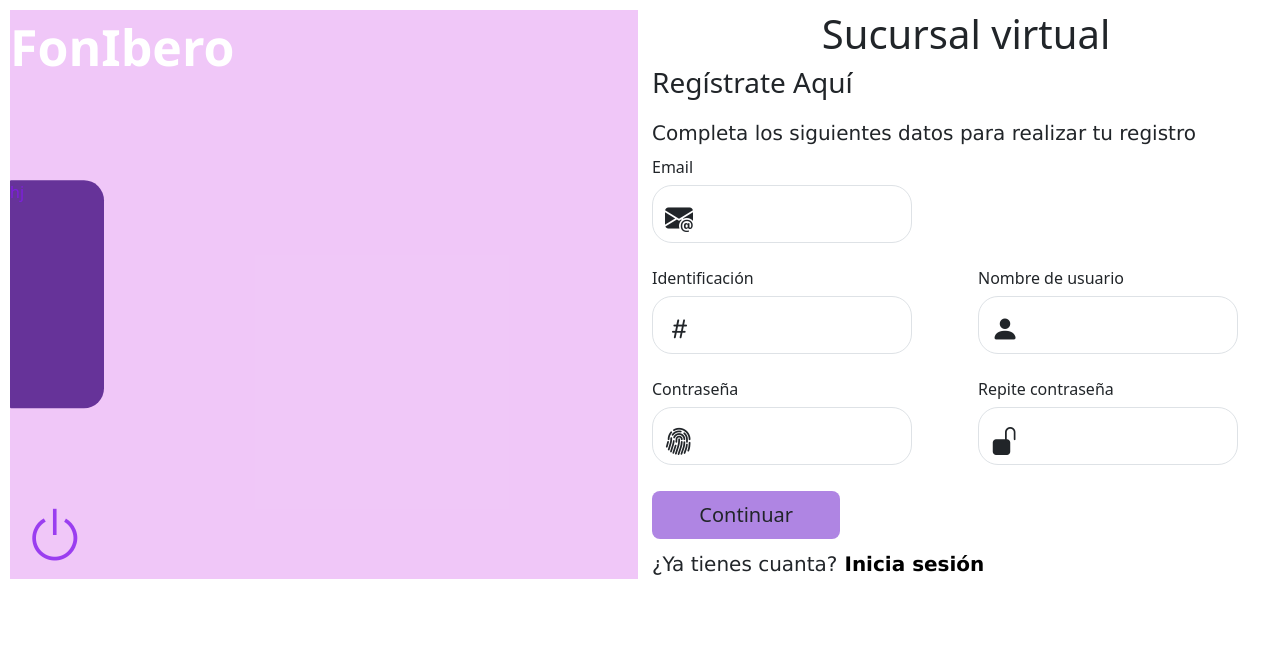
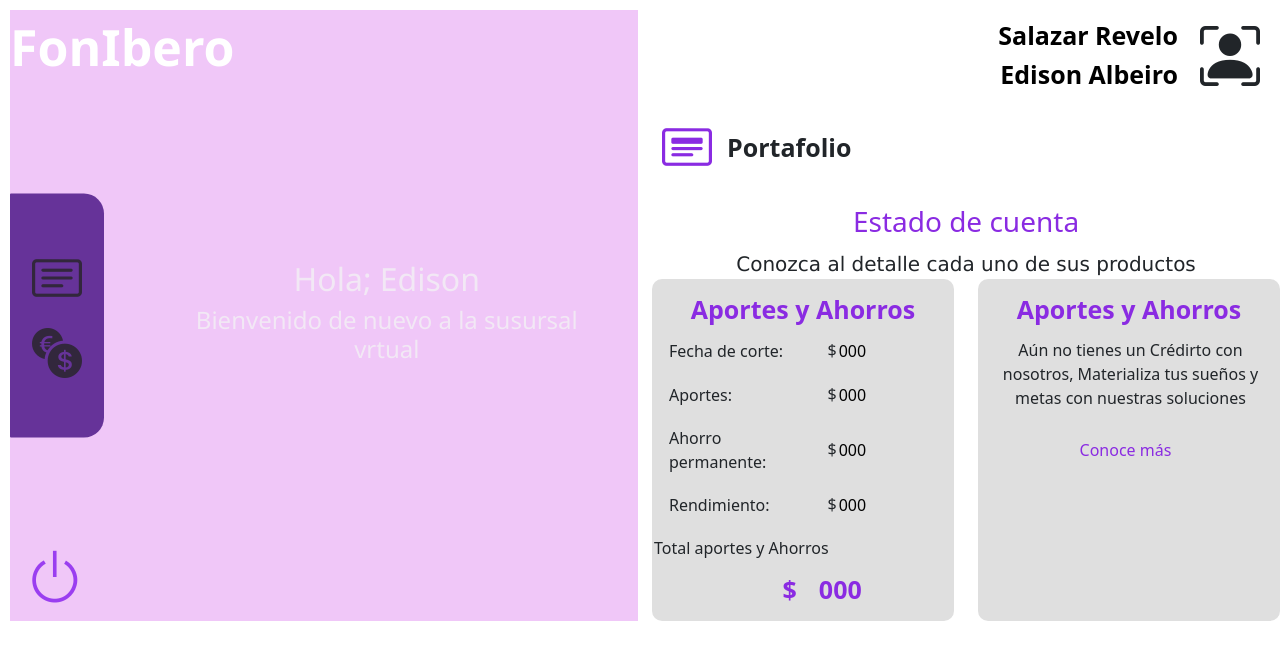
Before and after one commit to edalsare/fondo-empleados, a Next.js app: page /myhome in a window 1280 px wide. Shown: the top 660 px of the page. Built offline with nearby package versions, Linux system fonts and the light colour scheme.

Commit message:
terminando pagina myhome

```diff
--- a/src/app/componets/layout.tsx
+++ b/src/app/componets/layout.tsx
@@ -13,9 +13,9 @@ export default function RootLayout({
           <Header />
         </div>
         {children}
-        <div>
-          <Footer />
-        </div>
+      </div>
+      <div>
+        <Footer/>
       </div>
     </div>
   );
--- a/src/app/css/login.css
+++ b/src/app/css/login.css
@@ -1,5 +1,7 @@
 .container-login {
   margin-top: 10px;
+  margin-left: 0px;
+  width: auto;
 }
 .figure {
   margin-left: 10px;
--- a/src/app/globals.css
+++ b/src/app/globals.css
@@ -16,3 +16,7 @@
   display:flex;
   flex-direction: column;
 }
+
+.Footer{
+  width: 100%;
+}
--- a/src/app/myhome/myhome.css
+++ b/src/app/myhome/myhome.css
@@ -21,6 +21,7 @@
   color: rgba(132, 27, 237, 0.797);
 }
 .baner-myhome{
+  display: flex;
   border-radius: 1px 20px 20px 1px;
   width: 15%;
   height: 40%;
@@ -29,5 +30,112 @@
   transform: translate(-0%, -100%);;
   position: absolute;
   z-index: 1;
-    color: rgba(132, 27, 237, 0.797);
+  color: rgba(37, 36, 37, 0.797);
+  align-items: center;
+  justify-content: center;
+  flex-direction: column;
 }
+
+.bi-baner{
+  font-size: 50px;
+}
+.texto-myhome{
+  display: flex;
+  width: 70%;
+  height: 40%;
+  top: 70%;
+  left: 25%;
+  z-index: 1;
+  transform: translate(0%, -100%);
+  position: relative;
+  color: rgba(242, 240, 244, 0.797);
+  align-items: center;
+  justify-content: center;
+  flex-direction: column;
+  text-align: center;
+  font-family: 'Segoe UI', Tahoma, Geneva, Verdana, sans-serif;
+  font-weight: bolder
+  ;
+
+}
+
+.nombre-usr{
+  display: flex;
+  flex-direction: column;
+}
+
+.right-text{
+  display: flex;
+  justify-content:end;
+  align-items: center;
+}
+
+.input-name{
+  font-size: 25px;
+  font-family:'Lucida Grande',;
+  font-weight: bolder;
+  border: 0px;
+  text-align: end;
+
+}
+
+.input-name:focus{
+  border: 0px;
+  outline: none;
+}
+
+.bi-foto{
+  font-size: 60px;
+  margin-right: 20px;
+  margin-left: 20px;
+}
+
+.t-p{
+  text-align: left;
+  margin-left: 5px;
+}
+
+.t-portafolio{
+  display: flex;
+  align-items: center;
+  justify-items: center;
+}
+
+.t-c{
+  color: blueviolet;
+  margin: 10px;
+}
+
+.col-b{
+  display: flex;
+  width: auto;
+  height: 100%;
+  flex-direction: column;
+  padding: 2px;
+  border-radius: 10px;
+  background-color: rgba(21, 19, 19, 0.135);
+}
+.t-ac{
+  display: flex;
+  margin-left: 10px;
+}
+
+.input-ac{
+  width: 100%;
+  border: 0px;
+  background-color: rgba(243, 236, 236, 0);
+}
+
+.input-ac:focus{
+  border: 0px;
+  outline: none;
+}
+
+.row-ac{
+  margin-left: 1%;
+  margin-bottom: 6%;
+}
+
+.left-text{
+  text-align: left;
+}
--- a/src/app/myhome/page.tsx
+++ b/src/app/myhome/page.tsx
@@ -10,119 +10,102 @@ const MyHome = () => {
         <div className="col-img col">
           <div className="figure myhome-con">
             <div>
-            <Link className="icon-myhome bi bi-power" href="/"></Link>
+              <Link className="icon-myhome bi bi-power" href="/"></Link>
             </div>
             <div>
-            <div className="title-myhome">FonIbero</div>
+              <div className="title-myhome">FonIbero</div>
             </div>
             <div className="baner-myhome">
-                hj
+              <i className="bi bi-card-text bi-baner"></i>
+              <i className="bi bi-currency-exchange bi-baner"></i>
+            </div>
+            <div className="texto-myhome">
+              <h2 className="">Hola; Edison</h2>
+              <h4>Bienvenido de nuevo a la susursal vrtual</h4>
             </div>
           </div>
         </div>
         <div className="col">
           <div className="datos-login">
-            <div className="center-text">
-              <h1>Sucursal virtual</h1>
+            <div className="right-text">
+              <div className="nombre-usr">
+                <input
+                  type="text"
+                  className="input-name"
+                  defaultValue={"Salazar Revelo"}
+                  id="lastname-loged"
+                  readOnly
+                />
+                <input
+                  type="text"
+                  className="input-name"
+                  defaultValue={"Edison Albeiro"}
+                  id="name-loged"
+                  readOnly
+                />
+              </div>
+              <i className="bi bi-person-bounding-box bi-foto"></i>
+            </div>
+            <div className="t-portafolio">
+              <i className="bi bi-card-heading t-c bi-baner"></i>
+              <div className="input-name t-p ">Portafolio</div>
             </div>
             <div>
-              <h3 className="text-login">Regístrate Aquí</h3>
+              <h3 className="text-center t-c inpu-name">Estado de cuenta</h3>
             </div>
-            <div className="m-element t-zize">
-              Completa los siguientes datos para realizar tu registro
-            </div>
-            <div className="m-element">
-                <h6>Email</h6>
-              <div className="form-floating mb-3">
-                <input
-                  type="email"
-                  className="l-input form-control"
-                  id="floatingInput"
-                  placeholder="name@example.com"
-                />
-                <label form="floatingInput">
-                  <h3 className="bi bi-envelope-at-fill"></h3>
-                </label>
-              </div>
+            <div className="text-center t-zize">
+              Conozca al detalle cada uno de sus productos
             </div>
             <div className="row">
               <div className="col-6">
-                <div className="m-element">
-                  <h6>Identificación</h6>
-                  <div className="form-floating mb-3">
-                    <input
-                      type="text"
-                      className="l-input form-control"
-                      id="floatingInput"
-                      placeholder="identifiacion"
-                    />
-                    <label form="floatingInput">
-                      <h3 className="bi bi-hash"></h3>
-                    </label>
+                <div className="col-b">
+                  <div className="text-center input-name t-c">
+                    Aportes y Ahorros
                   </div>
+                  <div className="row t-portafolio row-ac">
+                    <div className="col"> Fecha de corte: </div>
+                    <div className="col t-ac">
+                      <label>$</label>
+                      <input type="text" className="input-ac" defaultValue={"000"} readOnly/>
+                    </div>
+                  </div>
+                  <div className="row t-portafolio row-ac">
+                    <div className="col"> Aportes: </div>
+                    <div className="col t-ac">
+                      <label>$</label>
+                      <input type="text" className="input-ac"  defaultValue={"000"} readOnly/>
+                    </div>
+                  </div>
+                  <div className="row t-portafolio row-ac">
+                    <div className="col"> Ahorro permanente: </div>
+                    <div className="col t-ac">
+                      <label>$</label>
+                      <input type="text" className="input-ac" defaultValue={"000"} readOnly/>
+                    </div>
+                  </div>
+                  <div className="row t-portafolio row-ac">
+                    <div className="col"> Rendimiento: </div>
+                    <div className="col t-ac">
+                      <label>$</label>
+                      <input type="text" className="input-ac" defaultValue={"000"} readOnly/>
+                    </div>
+                  </div>
+                  <div >Total aportes y Ahorros</div>
+                  <div className="t-ac">
+                    <label className="right-text input-ac t-c input-name" htmlFor="">$</label>
+                    <input type="text" className=" left-text input-ac t-c input-name " defaultValue={"000"} readOnly/>
+                   </div>
+                  </div>
+              </div>
+              <div className="col-6">
+              <div className="col-b">
+                <div className="text-center input-name t-c">
+                    Aportes y Ahorros
+                </div>
+                <div className="text-center row-ac">Aún no tienes un Crédirto con nosotros, Materializa tus sueños y metas con nuestras soluciones</div>
+                <div className="text-center t-c row-ac">Conoce más</div>
                 </div>
               </div>
-              <div className="col-6">
-                <div className="m-element">
-                <h6>Nombre de usuario</h6>
-                  <div className="form-floating mb-3">
-                    <input
-                      type="text"
-                      className="l-input form-control"
-                      id="floatingInput"
-                      placeholder="usuario"
-                    />
-                    <label form="floatingInput">
-                      <h3 className="bi bi-person-fill"></h3>
-                    </label>
-                  </div>
-                </div>
-              </div>
-              <div className="col-6">
-                <div className="m-element">
-                <h6>Contraseña</h6>
-                  <div className="form-floating mb-3">
-                    <input
-                      type="password"
-                      className="l-input form-control"
-                      id="floatingInput"
-                      placeholder="pasword"
-                    />
-                    <label form="floatingInput">
-                      <h3 className="bi bi-fingerprint"></h3>
-                    </label>
-                  </div>
-                </div>
-              </div>
-              <div className="col-6">
-                <div className="m-element">
-                <h6>Repite contraseña</h6>
-                  <div className="form-floating mb-3">
-                    <input
-                      type="password"
-                      className="l-input form-control"
-                      id="floatingInput"
-                      placeholder="password"
-                    />
-                    <label form="floatingInput">
-                      <h3 className="bi bi-unlock-fill"></h3>
-                    </label>
-                  </div>
-                </div>
-              </div>
-            </div>
-
-            <div className="m-element">
-              <button type="button" className="btn btn-login btn-lg">
-                Continuar
-              </button>
-            </div>
-            <div className="m-element t-zize">
-              ¿Ya tienes cuanta?
-              <Link className="a-login" href="/login">
-                {" "}
-                Inicia sesión
-              </Link>
             </div>
           </div>
         </div>
--- a/src/app/page.tsx
+++ b/src/app/page.tsx
@@ -1,5 +1,6 @@
 import React from "react";
 import "./globals.css";
+import Footer from "./componets/Footer/Footer";
 
 import Out from "./componets/page";
 
```
Also changed, not shown: src/app/componets/page.tsx (+8 -8 lines). Lines whose indentation alone changed are shown as unchanged.
